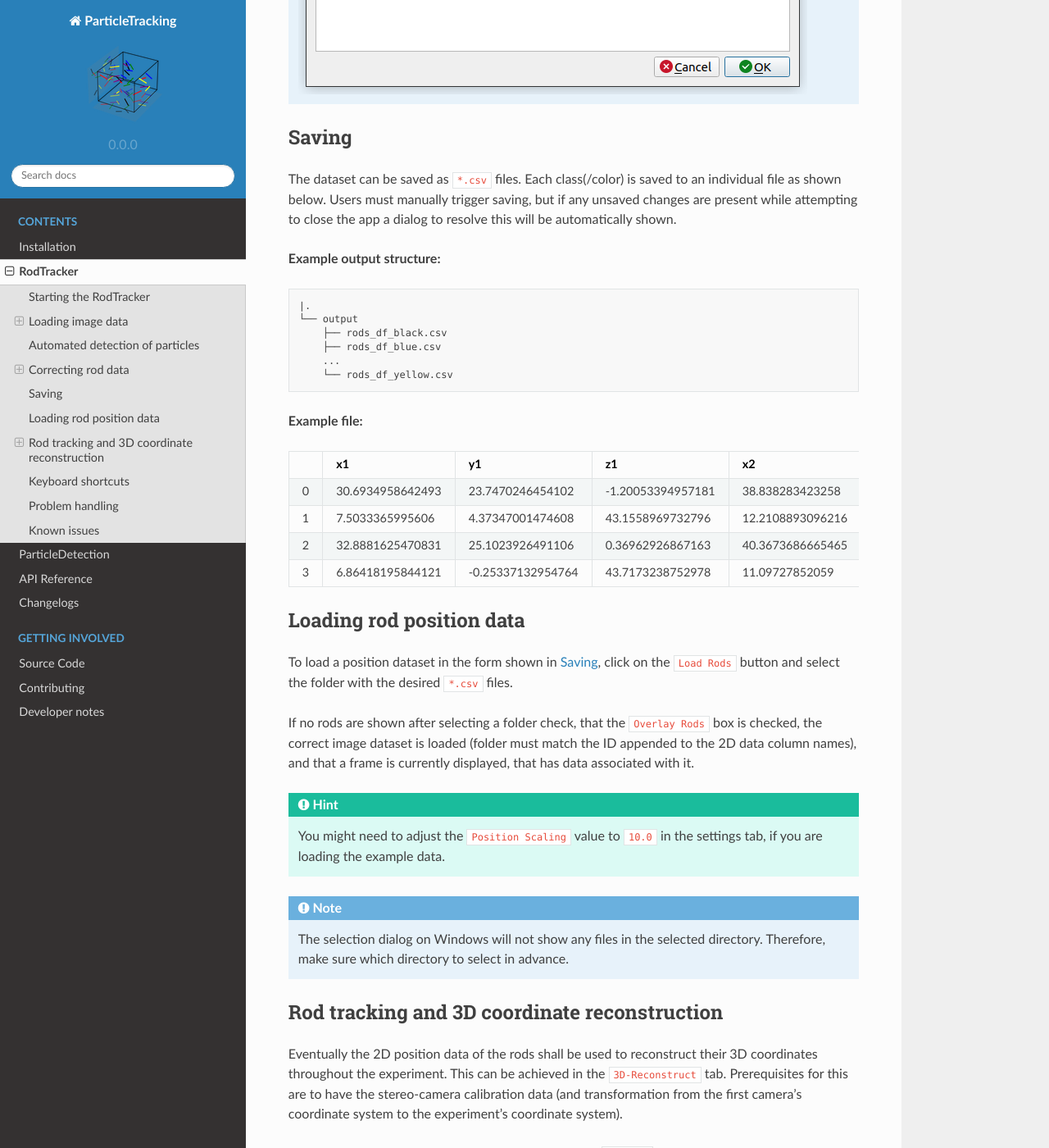
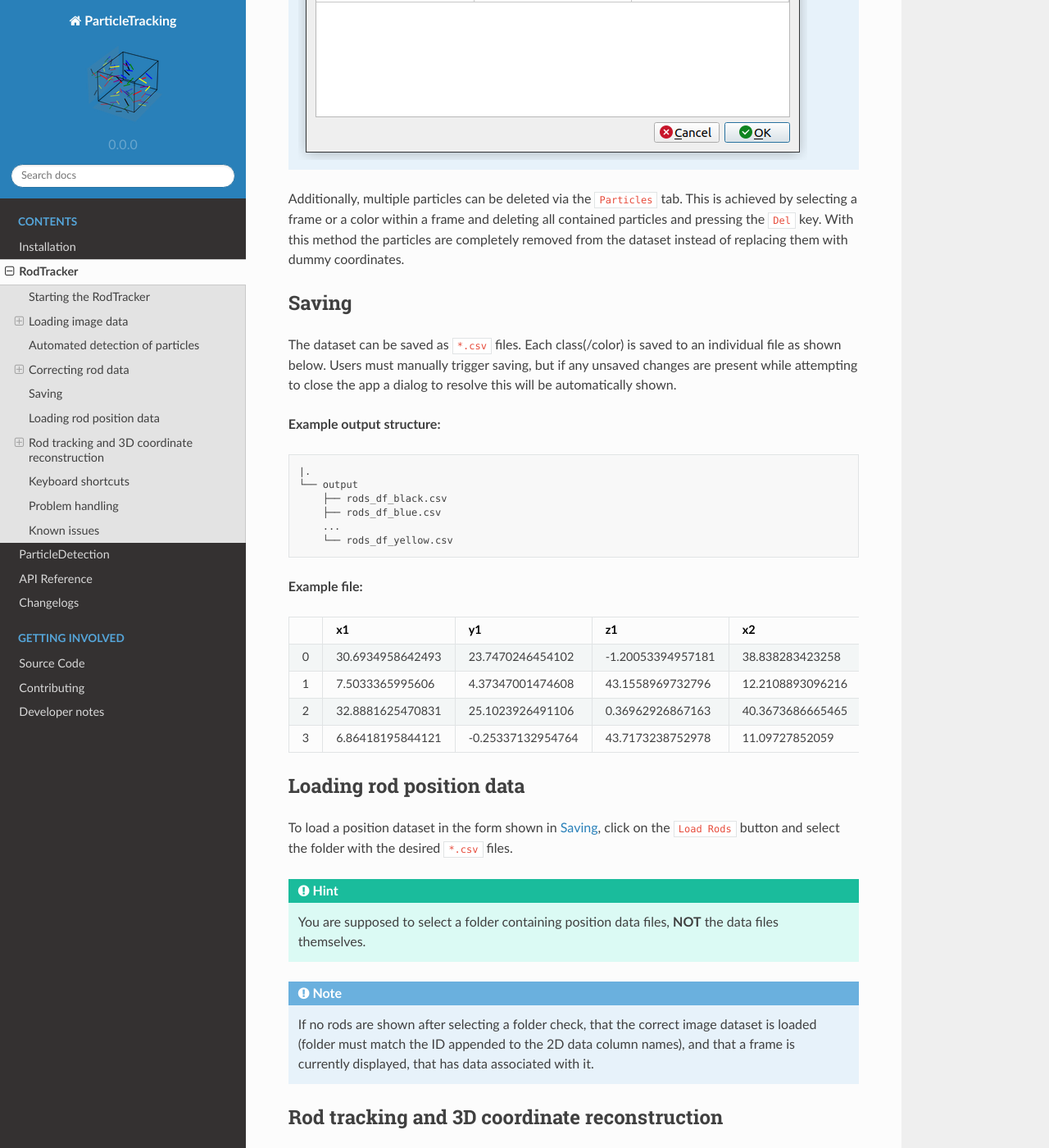
Before and after one commit to ANP-Granular/ParticleTracking, a Sphinx documentation site: the page built from docs/source/RodTracker/RodTracker.md, in a window 1280 px wide and 1400 px high, scrolled down 6007 px. Shown: the whole window at 82% size. Built offline with Sphinx 7.4.7 and the Read the Docs theme 2.0.0, drawn with Linux system fonts in a browser that asks for light colours; the version number is read from the project's files by our own code; some of the changed text lies outside the part shown.

Commit message:
Update documentation

````diff
--- a/docs/source/RodTracker/RodTracker.md
+++ b/docs/source/RodTracker/RodTracker.md
@@ -24,6 +24,10 @@
 
 Open images from disk using the `File` dropdown menu, the `Load Images` button or the `Crtl + O` keyboard shortcut.
 Refer to [](#dataset-format--folder-structure) for the correct dataset structure. You can also use the example dataset located in `./RodTracker/src/RodTracker/resources/example_data`.
+
+```{hint}
+You are supposed to select a folder containing images, **NOT** the images themselves.
+```
 
 You can now switch between images in the folder using the `left`/`right` keys, the `Previous`/`Next` buttons or the `Slider` below.
 
@@ -136,6 +140,8 @@
 ![Final Deletion Dialog](../images/FinalDeleteDialog.png)
 ```
 
+Additionally, multiple particles can be deleted via the `Particles` tab. This is achieved by selecting a frame or a color within a frame and deleting all contained particles and pressing the `Del` key. With this method the particles are completely removed from the dataset instead of replacing them with dummy coordinates.
+
 ## Saving
 
 The dataset can be saved as `*.csv` files. Each class(/color) is saved to an individual file as shown below. Users must manually trigger saving, but if any unsaved changes are present while attempting to close the app a dialog to resolve this will be automatically shown.
@@ -159,14 +165,12 @@
 
 To load a position dataset in the form shown in [](#saving), click on the `Load Rods` button and select the folder with the desired `*.csv` files.
 
-If no rods are shown after selecting a folder check, that the `Overlay Rods` box is checked, the correct image dataset is loaded (folder must match the ID appended to the 2D data column names), and that a frame is currently displayed, that has data associated with it.
-
 ```{hint}
-You might need to adjust the `Position Scaling` value to `10.0` in the settings tab, if you are loading the example data.
+You are supposed to select a folder containing position data files, **NOT** the data files themselves.
 ```
 
 ```{note}
-The selection dialog on Windows will not show any files in the selected directory. Therefore, make sure which directory to select in advance.
+If no rods are shown after selecting a folder check, that the correct image dataset is loaded (folder must match the ID appended to the 2D data column names), and that a frame is currently displayed, that has data associated with it.
 ```
 
 ## Rod tracking and 3D coordinate reconstruction
````
Also changed, not shown: docs/source/images/Startup.png.
